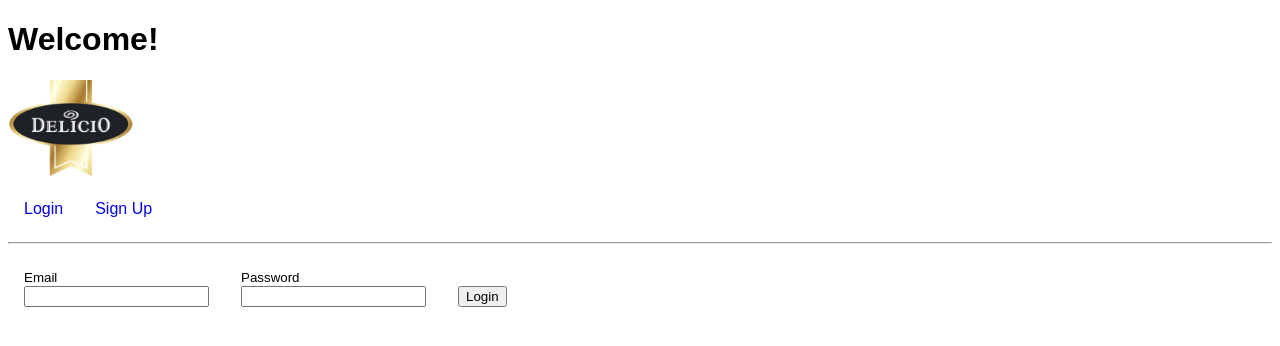
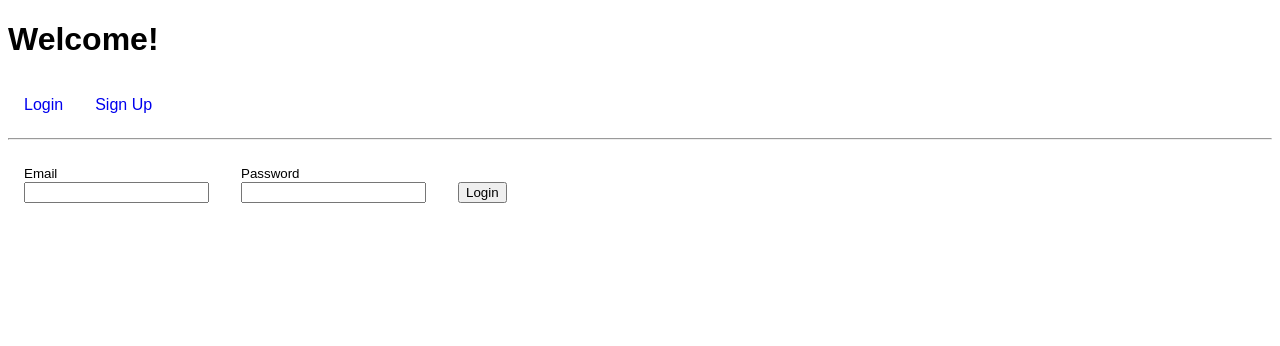
Before and after one commit to capstone-delicio/delicio, a React app: page / in a window 1280 px wide. Shown: the top 346 px of the page. Built offline with nearby package versions, Linux system fonts and the light colour scheme.

Commit message:
comment out somthings

```diff
--- a/client/components/Navbar.js
+++ b/client/components/Navbar.js
@@ -8,7 +8,7 @@ const Navbar = ({ handleClick, isLoggedIn }) => (
   <div>
     <h1>Welcome!</h1>
 
-    <img src="../logo.png" height="100" />
+    {/*   <img src="../logo.png" height="100" /> */}
 
     <nav>
       {isLoggedIn ? (
```
